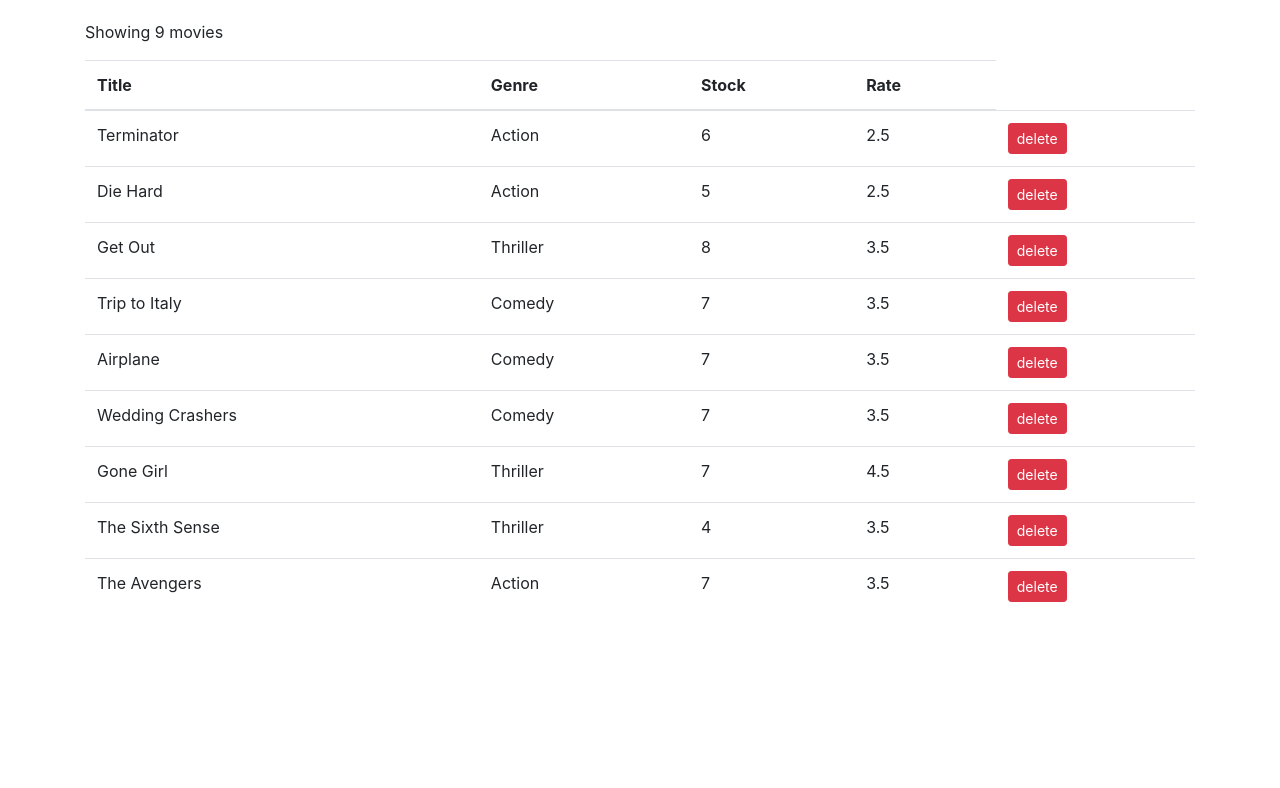
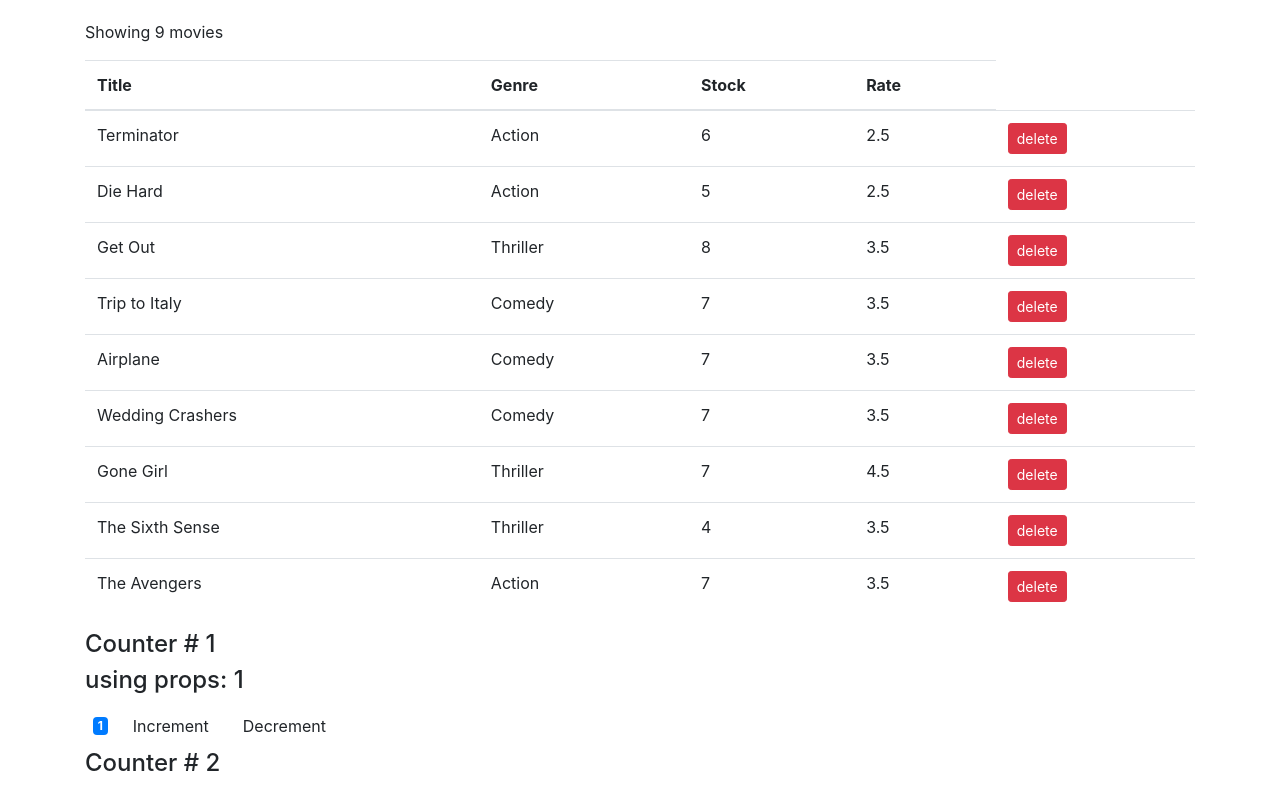
Before and after one commit to YanbinD/React-Capstone-project, a React (Create React App) app: page / in a window 1280 px wide. Shown: the top 788 px of the page. Built offline with nearby package versions, Linux system fonts and the light colour scheme.

Commit message:
added title for each counter

```diff
--- a/src/App.js
+++ b/src/App.js
@@ -1,5 +1,6 @@
 import React, { Component } from 'react';
 import Movies from './Components/Movies';
+import Counters from './Components/Counters'
 import './App.css';
 
 class App extends Component {
@@ -7,6 +8,7 @@
     return (
       <main className="container">
         <Movies />
+        <Counters />
       </main>
     );
   }
--- /dev/null
+++ b/src/Components/Counter.jsx
@@ -0,0 +1,72 @@
+import React, { Component } from "react";
+
+class counter extends Component {
+  // ===== With constructor =====
+  //if there is props, it needs to be included in the constructor as a parameter
+  constructor(props) {
+    super(props);
+    this.state = {
+     count: props.value
+      // count : 0
+    };
+    this.handleIncrement = this.handleIncrement.bind(this);
+  }
+  // =============================
+  // ===== without constructor =====
+  // state = {
+  //   count: this.props.value
+  // }
+  // ===============================
+  //event handler
+  handleIncrement = e => {
+    console.log(e);
+    this.setState({ count: this.state.count + 1 });
+  };
+
+  // handleIncrement = () => {
+  //   this.setState({ count: this.state.count + 1 });
+  // };
+  // Alternative way to write handle function
+  handleDecrement = () => {
+    this.setState({ count: this.state.count - 1 });
+  };
+
+  render() {
+    // console.log("props: ", this.props);
+    return (
+
+      <div className="counter-container">
+        {this.props.children}
+        <h4> using props: {this.props.id} </h4>
+        <span className={this.getBadgeClass()}> {this.formatCount()}</span>
+        <button
+          onClick={() => this.handleIncrement({ id: 1 })}
+          style={this.styles}
+          className="btn btn-scondary btm-sm m-1"
+        >
+          Increment
+        </button>
+        <button
+          onClick={this.handleDecrement}
+          style={this.styles}
+          className="btn btn-scondary btm-sm m-1"
+        >
+          Decrement
+        </button>
+      </div>
+    );
+  }
+
+  formatCount() {
+    const { count } = this.state;
+    return count === 0 ? "Zero" : count;
+  }
+
+  getBadgeClass() {
+    let classes = "badge m-2 badge-";
+    classes += this.state.count === 0 ? "warning" :  "primary";
+    return classes;
+  }
+}
+
+export default counter;
--- /dev/null
+++ b/src/Components/Counters.jsx
@@ -0,0 +1,30 @@
+import React, { Component } from 'react';
+import Counter from './Counter';
+
+class Counters extends Component {
+    constructor(props) {
+        super(props);
+        this.state = {
+            counters : [
+                {id : 1, value : 1},
+                {id : 2, value : 2},
+                {id : 3, value : 3},
+                {id : 4, value : 4}
+            ]
+        };
+    }
+    render() {
+        return (
+            <div>
+              {this.state.counters.map(counter => (
+                // <Counter key={counter.id} value={counter.value} selected={true}/>
+                <Counter key={counter.id} value={counter.value} selected={true} id={counter.id}>
+                    <h4> Counter # {counter.id} </h4>
+                </Counter>
+                ))}
+            </div>
+            );
+    }
+}
+
+export default Counters;
--- a/src/Components/Movies.jsx
+++ b/src/Components/Movies.jsx
@@ -1,7 +1,6 @@
 import React, { Component } from "react";
 import ReactDom from "react-dom";
 import { getMovies } from "../services/fakeMovieService";
-
 
 const style = {
 
@@ -43,11 +42,11 @@
           </thead>
           <tbody>
             {this.state.movies.map(movie => (
-              <tr>
-                <td>{movie.title}</td>
-                <td>{movie.genre.name}</td>
-                <td>{movie.numberInStock}</td>
-                <td>{movie.dailyRentalRate}</td>
+              <tr key={movie._id}>
+                <td >{movie.title}</td>
+                <td >{movie.genre.name}</td>
+                <td >{movie.numberInStock}</td>
+                <td >{movie.dailyRentalRate}</td>
                 <td>
                   <button
                     onClick={() => this.handleDelete(movie._id)}
```
